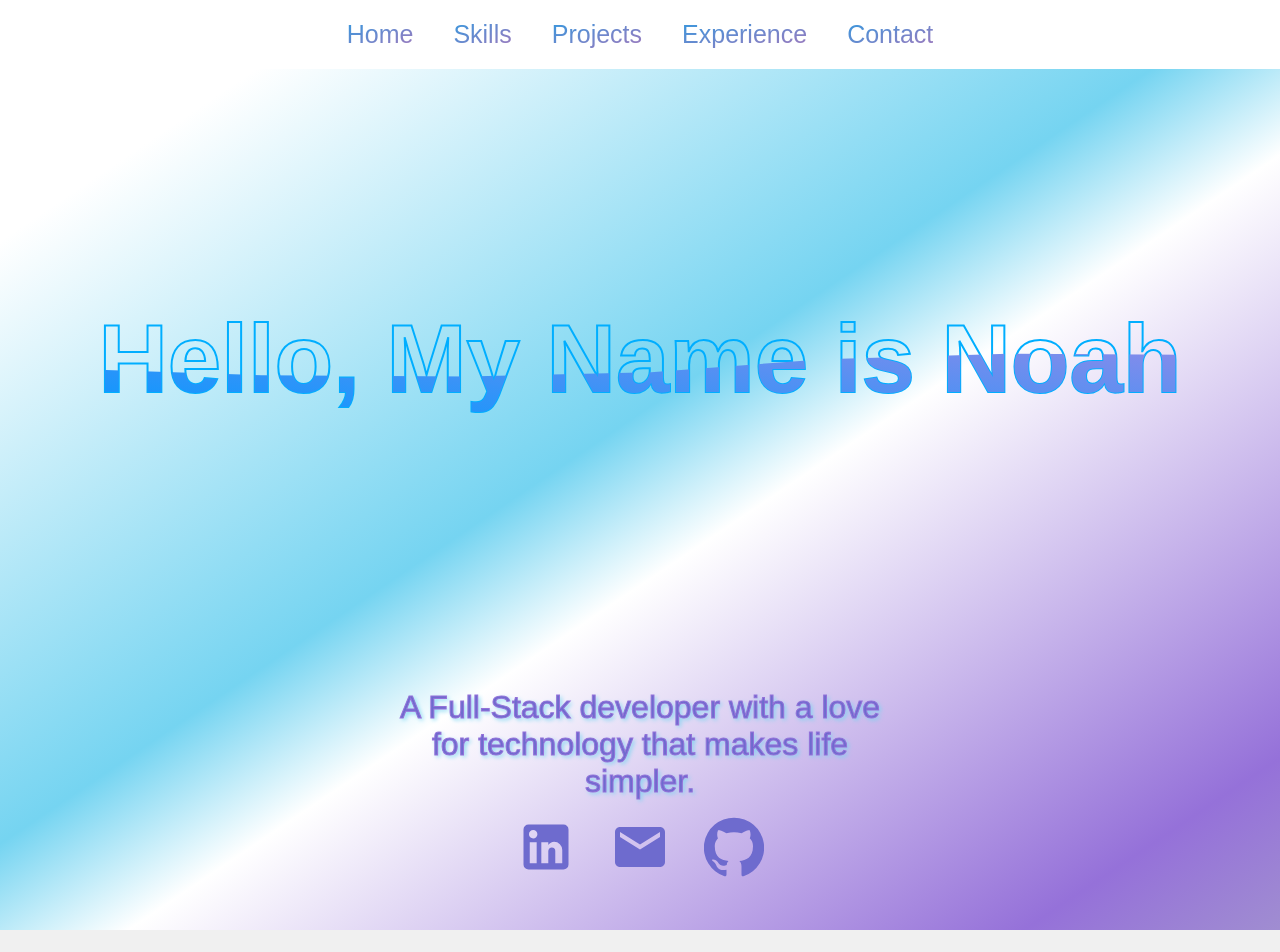
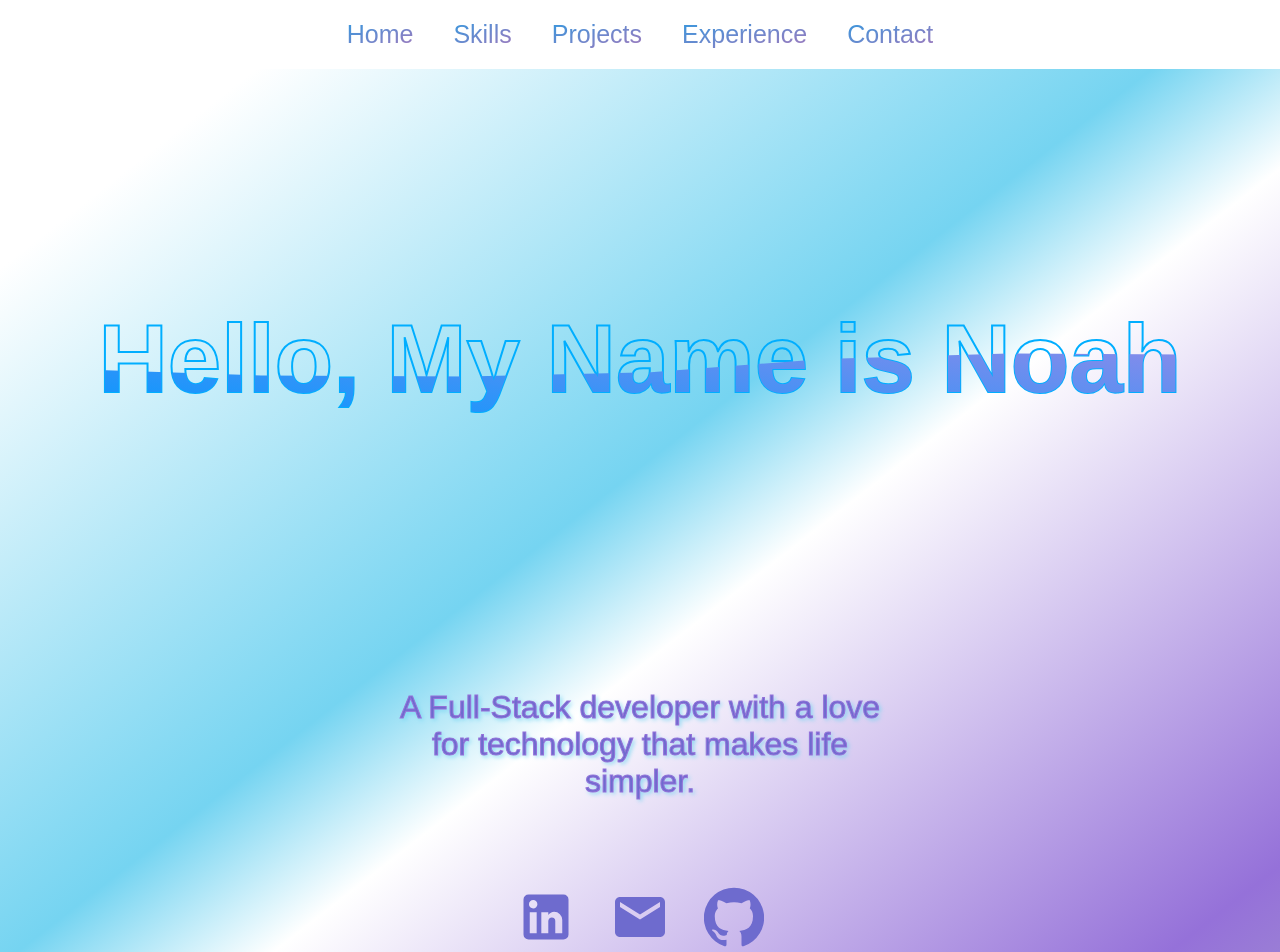
Before and after one commit to NoahJpg/My-Portfolio, a React (Create React App) app: page / in a window 1280 px wide. Shown: the top 952 px of the page. Built offline with nearby package versions, Linux system fonts and the light colour scheme.

Commit message:
add building blocks of about me section

```diff
--- a/src/styles/Home.css
+++ b/src/styles/Home.css
@@ -132,7 +132,8 @@ section {
   font-size: 60px;
   margin: 5px;
   color: rgb(110, 107, 206);
-  margin-top: auto;
+  margin-top: 100%;
+  margin-bottom: 100%;
 }
 
 .skills {
```
Also changed, not shown: src/pages/Home.js (+12 -0 lines), src/styles/AboutMe.css (added, +74 -0 lines), src/App.css (line endings or trailing spaces).
